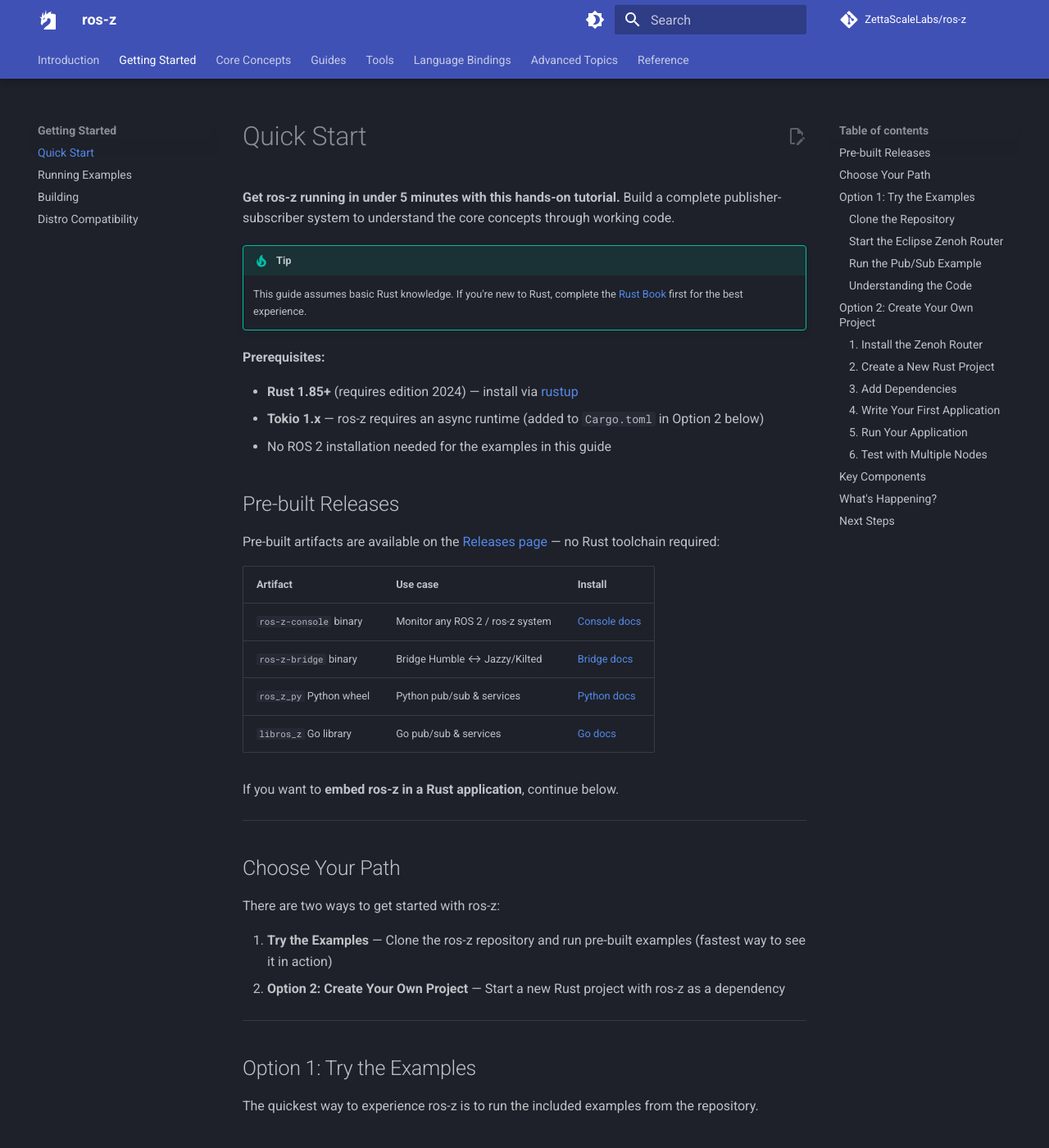
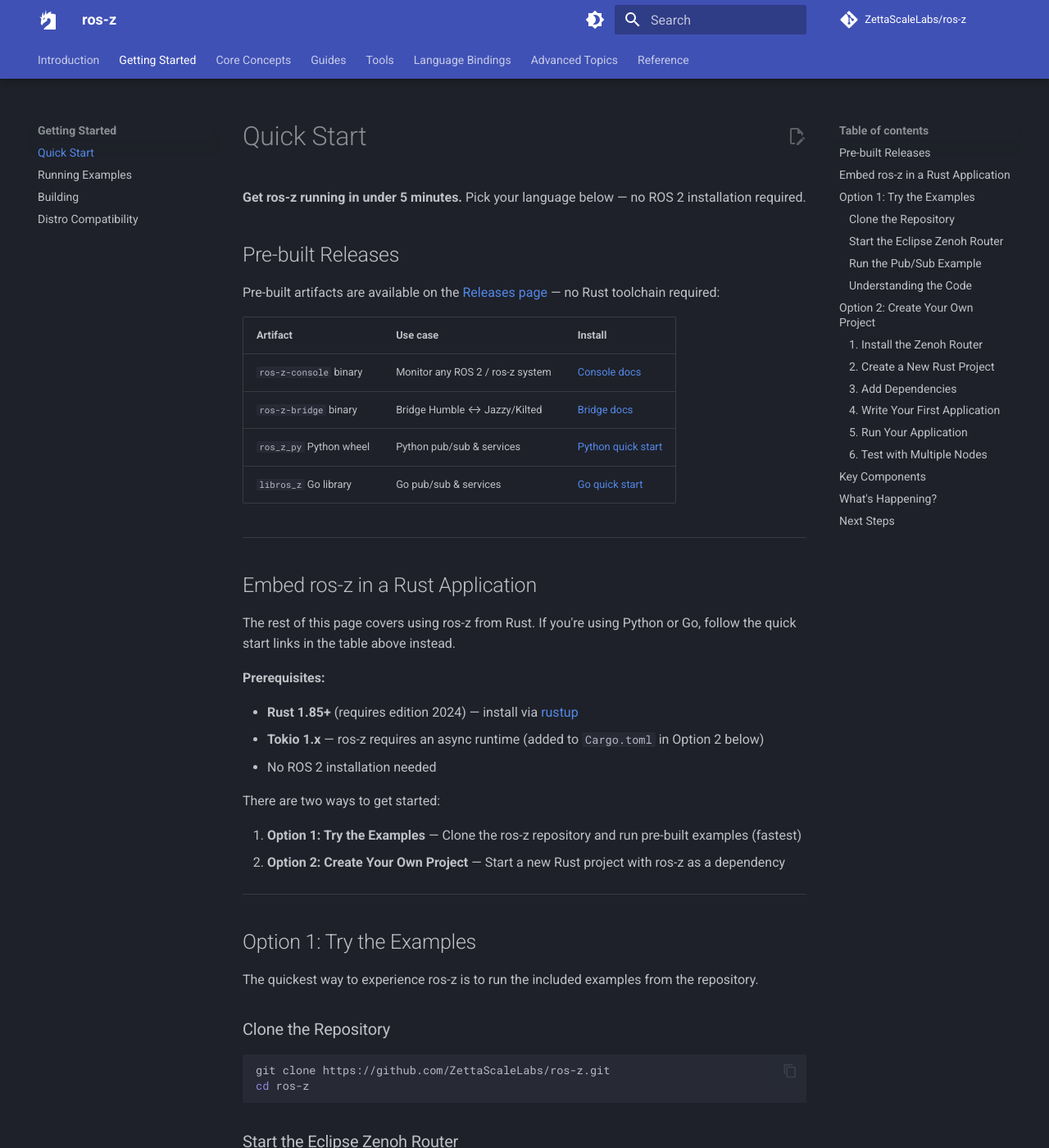
Before and after one commit to ZettaScaleLabs/ros-z, an MkDocs documentation site: the page built from docs/getting-started/quick-start.md, in a window 1280 px wide and 1400 px high. Shown: the whole window at 82% size. Built offline with MkDocs 1.6.1 and Material for MkDocs 9.7.7, drawn with Linux system fonts in a browser that asks for light colours; comment, search, counter and statistics services are not loaded.

Commit message:
docs: restructure quick start — pre-built releases first, Rust prereqs scoped to Rust section

```diff
--- a/docs/getting-started/quick-start.md
+++ b/docs/getting-started/quick-start.md
@@ -1,16 +1,7 @@
 <!-- markdownlint-disable MD046 -->
 # Quick Start
 
-**Get ros-z running in under 5 minutes with this hands-on tutorial.** Build a complete publisher-subscriber system to understand the core concepts through working code.
-
-!!! tip
-    This guide assumes basic Rust knowledge. If you're new to Rust, complete the [Rust Book](https://doc.rust-lang.org/book/) first for the best experience.
-
-**Prerequisites:**
-
-- **Rust 1.85+** (requires edition 2024) — install via [rustup](https://rustup.rs/)
-- **Tokio 1.x** — ros-z requires an async runtime (added to `Cargo.toml` in Option 2 below)
-- No ROS 2 installation needed for the examples in this guide
+**Get ros-z running in under 5 minutes.** Pick your language below — no ROS 2 installation required.
 
 ## Pre-built Releases
 
@@ -20,18 +11,24 @@
 |---|---|---|
 | `ros-z-console` binary | Monitor any ROS 2 / ros-z system | [Console docs](../tools/console.md#installation) |
 | `ros-z-bridge` binary | Bridge Humble ↔ Jazzy/Kilted | [Bridge docs](../user-guide/bridge.md#installation) |
-| `ros_z_py` Python wheel | Python pub/sub & services | [Python docs](../bindings/python.md#installation) |
-| `libros_z` Go library | Go pub/sub & services | [Go docs](../bindings/go.md) |
-
-If you want to **embed ros-z in a Rust application**, continue below.
+| `ros_z_py` Python wheel | Python pub/sub & services | [Python quick start](../bindings/python-quick-start.md) |
+| `libros_z` Go library | Go pub/sub & services | [Go quick start](../bindings/go-quick-start.md) |
 
 ---
 
-## Choose Your Path
+## Embed ros-z in a Rust Application
 
-There are two ways to get started with ros-z:
+The rest of this page covers using ros-z from Rust. If you're using Python or Go, follow the quick start links in the table above instead.
 
-1. **Try the Examples** — Clone the ros-z repository and run pre-built examples (fastest way to see it in action)
+**Prerequisites:**
+
+- **Rust 1.85+** (requires edition 2024) — install via [rustup](https://rustup.rs/)
+- **Tokio 1.x** — ros-z requires an async runtime (added to `Cargo.toml` in Option 2 below)
+- No ROS 2 installation needed
+
+There are two ways to get started:
+
+1. **Option 1: Try the Examples** — Clone the ros-z repository and run pre-built examples (fastest)
 2. **Option 2: Create Your Own Project** — Start a new Rust project with ros-z as a dependency
 
 ---
```
